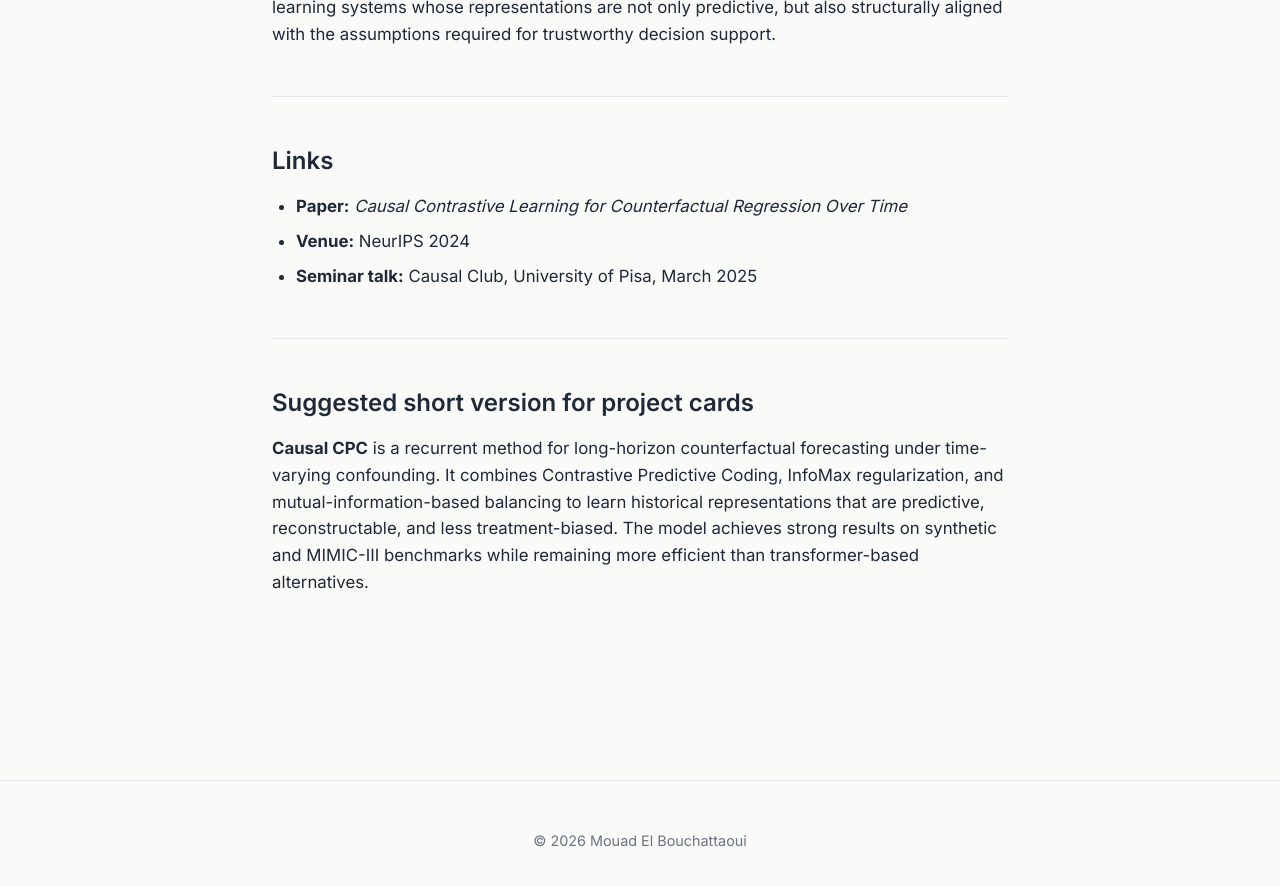
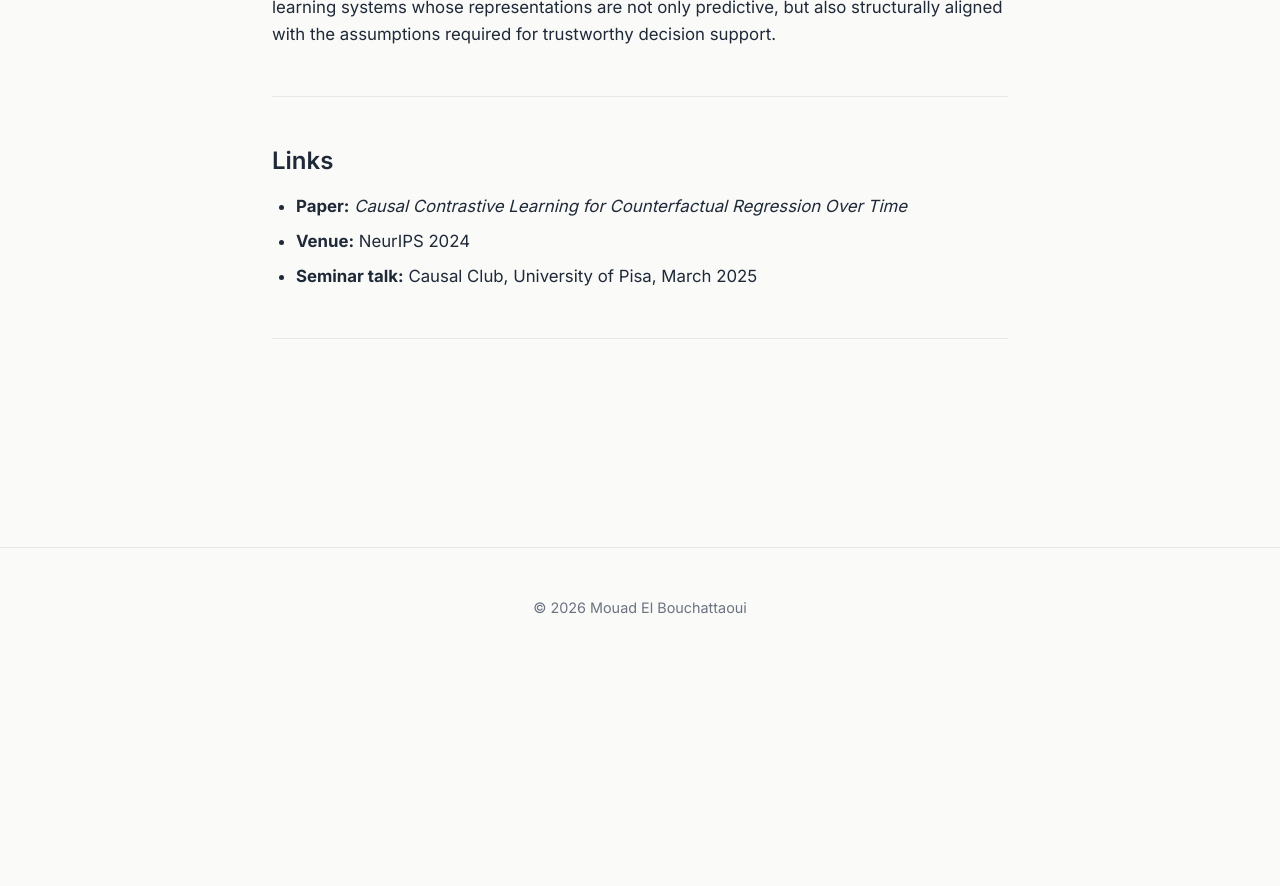
Before and after one commit to moad-lihoconf/mouad-eb.github.io, a Jekyll site: the page built from _posts/2024-12-15-causal-contrastive-learning.md, in a window 1280 px wide and 900 px high, scrolled down 9092 px. Shown: the top 886 px of the window. Built offline with Jekyll 4.4.1, drawn with Linux system fonts in a browser that asks for light colours; our own code applies the rules of GitHub Pages for plain Markdown files; after the commit the page ends 9759 px from its top, so only the background shows below that.

Commit message:
docs: Remove "Suggested short version for project cards" sections from two blog posts.

```diff
--- a/_posts/2024-12-15-causal-contrastive-learning.md
+++ b/_posts/2024-12-15-causal-contrastive-learning.md
@@ -259,7 +259,3 @@ I see this project as a step toward a broader research direction: building causa
 - **Seminar talk:** Causal Club, University of Pisa, March 2025
 
 ---
-
-## Suggested short version for project cards
-
-**Causal CPC** is a recurrent method for long-horizon counterfactual forecasting under time-varying confounding. It combines Contrastive Predictive Coding, InfoMax regularization, and mutual-information-based balancing to learn historical representations that are predictive, reconstructable, and less treatment-biased. The model achieves strong results on synthetic and MIMIC-III benchmarks while remaining more efficient than transformer-based alternatives.
```
Also changed, not shown: _posts/2025-01-01-causal-dvae.md (+0 -4 lines), _posts/2025-09-15-mixed-effect-causal.md (renamed from _posts/non-linear-mixed-effects.md, +0 -6 lines), _posts/2026-03-20-transparent-crl.md (renamed from _posts/elements_transparent_crl.md, +0 -6 lines), _posts/2025-05-01-pair-trading.md (renamed from _posts/pair_trading_ou.md), _posts/2025-06-01-dynscm-forecasting.md (renamed from _posts/dynscm_tfm_forecasting.md).
